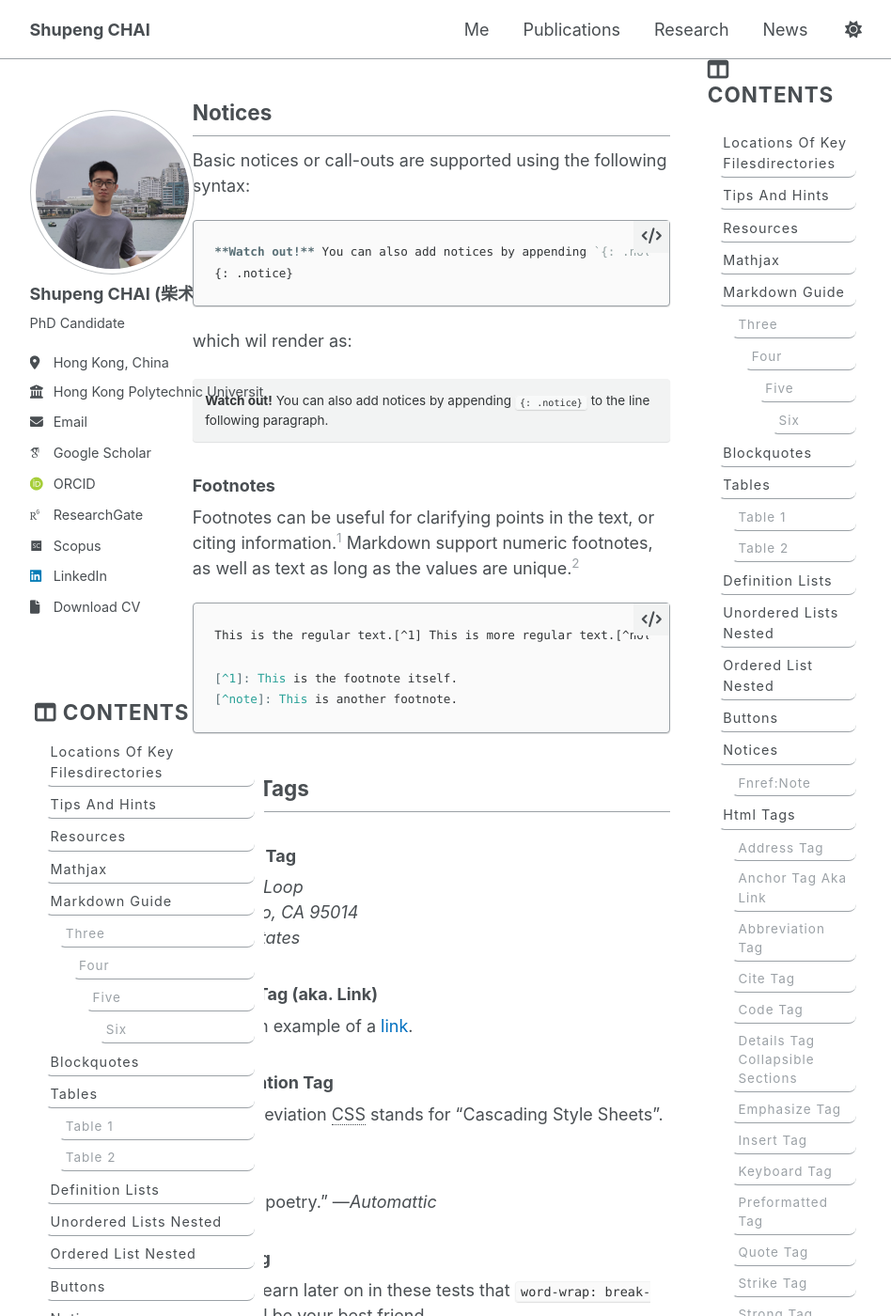
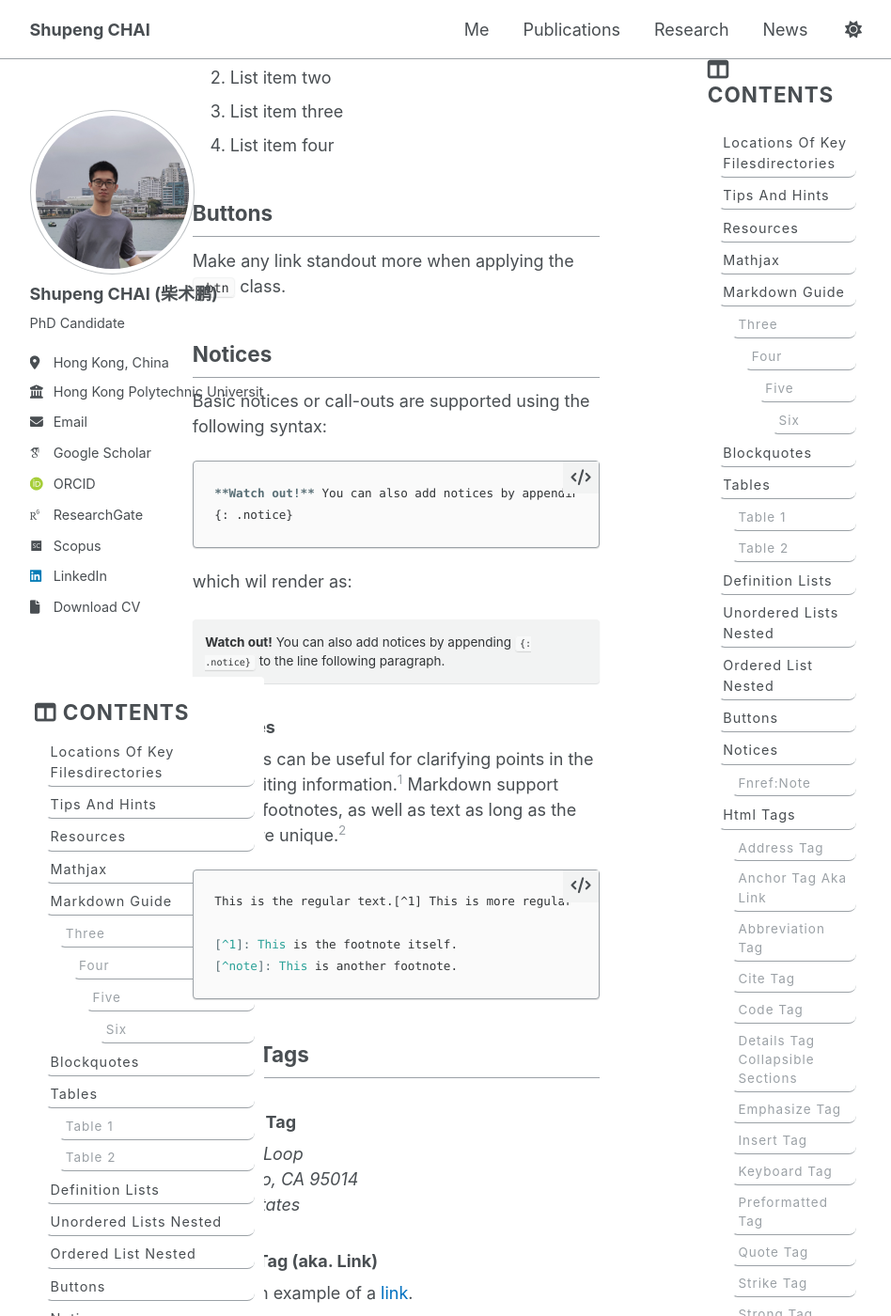
Before and after one commit to spchai/spchai.github.io, a Jekyll site: the page built from _pages/markdown.md, in a window 1280 px wide and 1400 px high, scrolled down 6618 px. Shown: the whole window at 94% size, without its empty margins (164-1112 px from the left). Built offline with Jekyll 4.4.1, drawn with Linux system fonts in a browser that asks for light colours; emoji names are drawn with the system emoji font; some web fonts are replaced.

Commit message:
Update _page.scss

```diff
--- a/_sass/layout/_page.scss
+++ b/_sass/layout/_page.scss
@@ -36,7 +36,7 @@
 
 .page_twosidebar {
   @include breakpoint($large) {
-    @include span(6.95 of 12);
+    @include span(5.95 of 12);
     margin-left: span(2.5 of 12);
     margin-right: span(2.5 of 12);
   }
```
